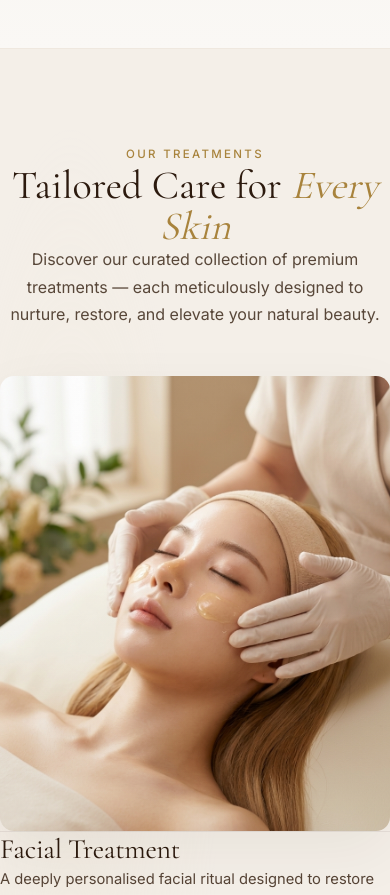
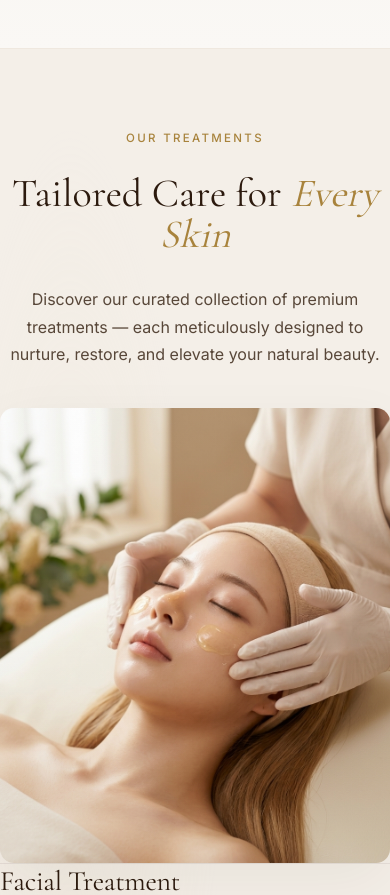
Before and after one commit to aetheramizu/JUUNE-Skin-Atelier, a Next.js app: page / in a window 390 px wide. Shown: the part 1540-2435 px from the top of the page. Built offline with nearby package versions, Linux system fonts and the light colour scheme.

Commit message:
refactor: polish treatments section spacing and layout balance

```diff
--- a/components/FeaturedTreatments.tsx
+++ b/components/FeaturedTreatments.tsx
@@ -165,7 +165,7 @@ export default function FeaturedTreatments(): React.ReactElement {
       ref={sectionRef as React.RefObject<HTMLElement>}
       className="relative overflow-hidden flex flex-col items-center"
       aria-label="Featured Treatments"
-      style={{ backgroundColor: "var(--color-bg-soft)", borderTop: "1px solid var(--color-border-light)", paddingTop: "clamp(6rem, 8vw, 8rem)", paddingBottom: "clamp(5rem, 7vw, 7rem)" }}
+      style={{ backgroundColor: "var(--color-bg-soft)", borderTop: "1px solid var(--color-border-light)", paddingTop: "clamp(5rem, 8vw, 8rem)", paddingBottom: "clamp(5rem, 7vw, 7rem)" }}
     >
       {/* ── Ambient background — warm radials for glass depth ── */}
       <div
@@ -185,17 +185,18 @@ export default function FeaturedTreatments(): React.ReactElement {
         <div
           className="flex flex-col items-center text-center w-full max-w-3xl mx-auto"
           style={{
-            marginBottom: "clamp(3rem, 5vw, 4.5rem)",
+            marginBottom: "clamp(2.5rem, 4vw, 3.5rem)",
             opacity: isVisible ? 1 : 0,
             transform: isVisible ? "translateY(0)" : "translateY(20px)",
             transition: "opacity 0.8s cubic-bezier(0.25, 0, 0.05, 1), transform 0.8s cubic-bezier(0.25, 0, 0.05, 1)",
           }}
         >
           <span
-            className="inline-block mb-8 text-[0.72rem] font-medium uppercase"
+            className="inline-block text-[0.72rem] font-medium uppercase"
             style={{
               letterSpacing: "var(--tracking-widest)",
               color: "var(--color-accent-dark)",
+              marginBottom: "1.5rem",
             }}
           >
             Our Treatments
@@ -203,11 +204,12 @@ export default function FeaturedTreatments(): React.ReactElement {
 
           {/* Heading */}
           <h2
-            className="font-serif text-[2.5rem] sm:text-[3.25rem] lg:text-[4rem] font-light mb-12 text-center"
+            className="font-serif text-[2.5rem] sm:text-[3.25rem] lg:text-[4rem] font-light text-center"
             style={{
               lineHeight: 1.02,
               letterSpacing: "0",
               color: "var(--color-text-heading)",
+              marginBottom: "2rem",
             }}
           >
             Tailored Care for{" "}
```
